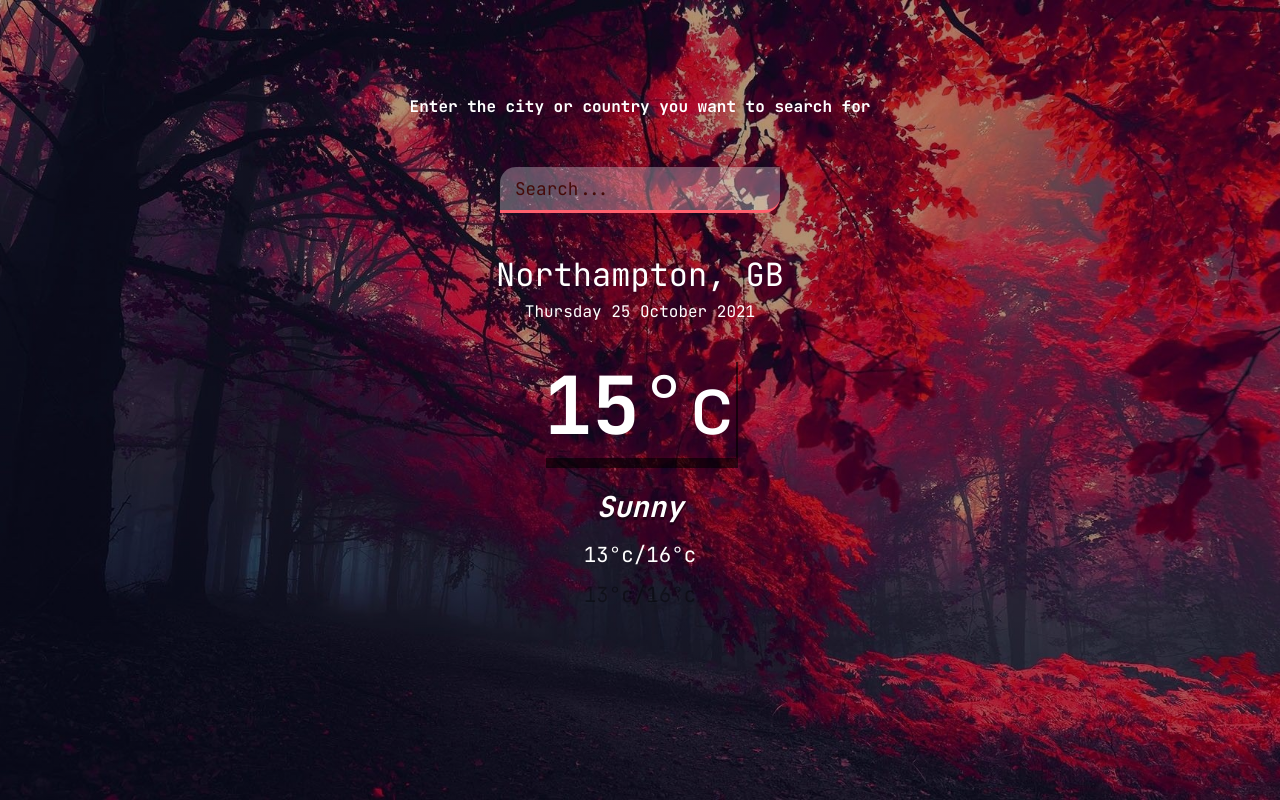
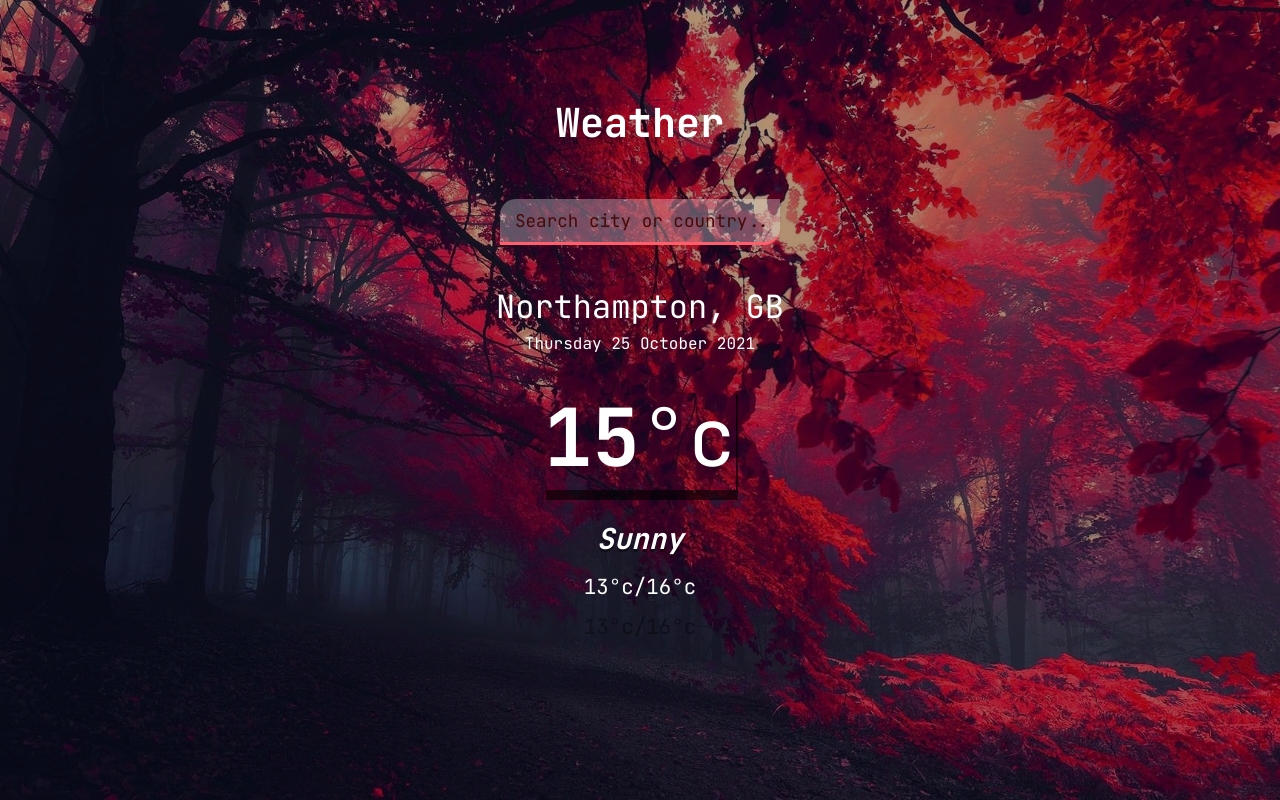
Before and after one commit to emmypuch/weather-app, a plain HTML site: page index.html in a window 1280 px wide. Drawn offline with Linux system fonts and the light colour scheme.

Commit message:
modified html

```diff
--- a/index.html
+++ b/index.html
@@ -11,9 +11,9 @@
 
 <body>
     <div class="app-wrap">
-        <h5>Enter the city or country you want to search for</h5>
+        <h5>Weather</h5>
         <header>
-            <input type="text" autocomplete="off" class="search-box" placeholder="Search...">
+            <input type="text" autocomplete="off" class="search-box" placeholder="Search city or country...">
         </header>
         <main>
             <section class="location">
--- a/styles.css
+++ b/styles.css
@@ -29,7 +29,8 @@ div.app-wrap {
 h5 {
   text-align: center;
   color: #fff;
-  font-size: 1rem;
+  font-size: 2.5rem;
+  font-weight: 700;
 }
 
 header {
```
